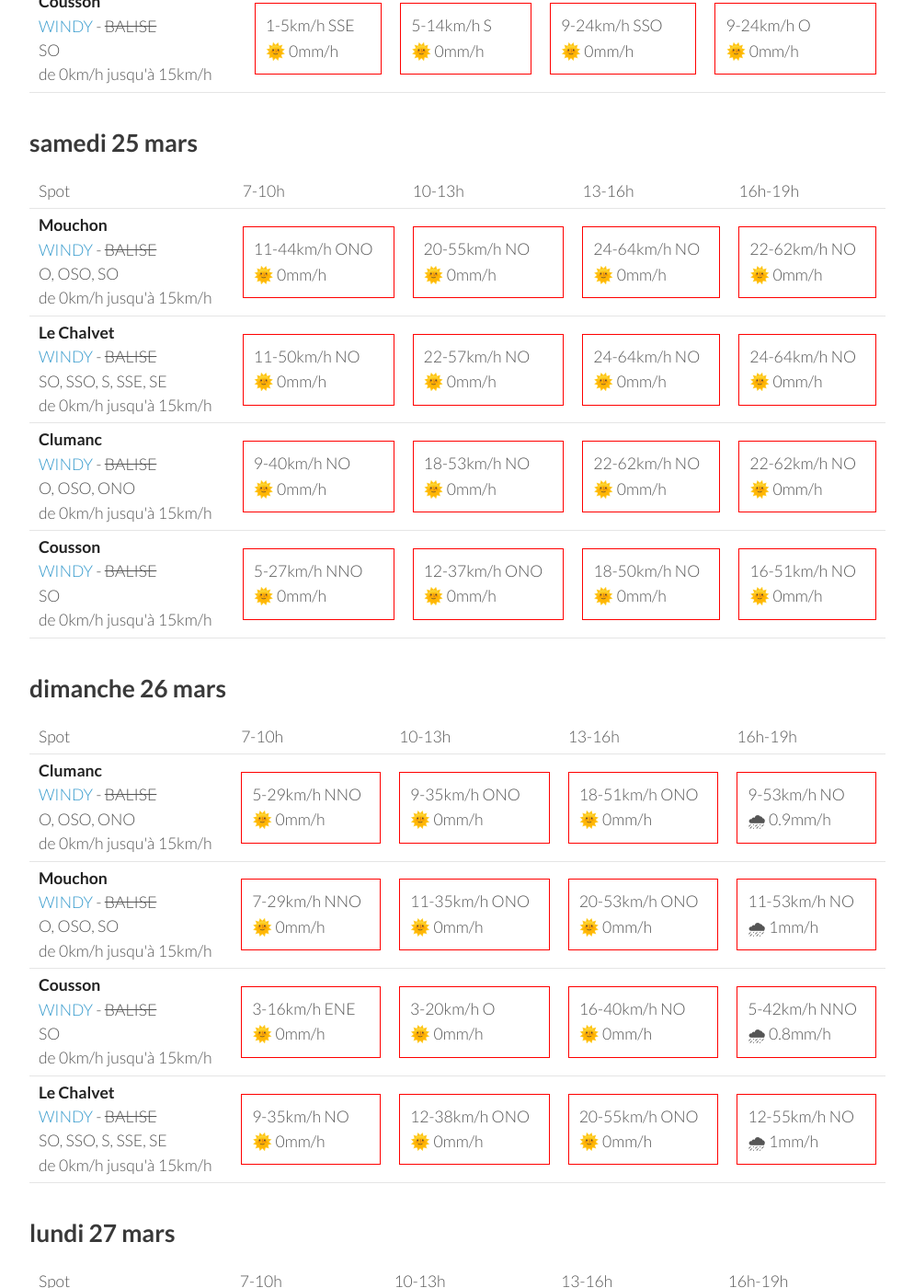
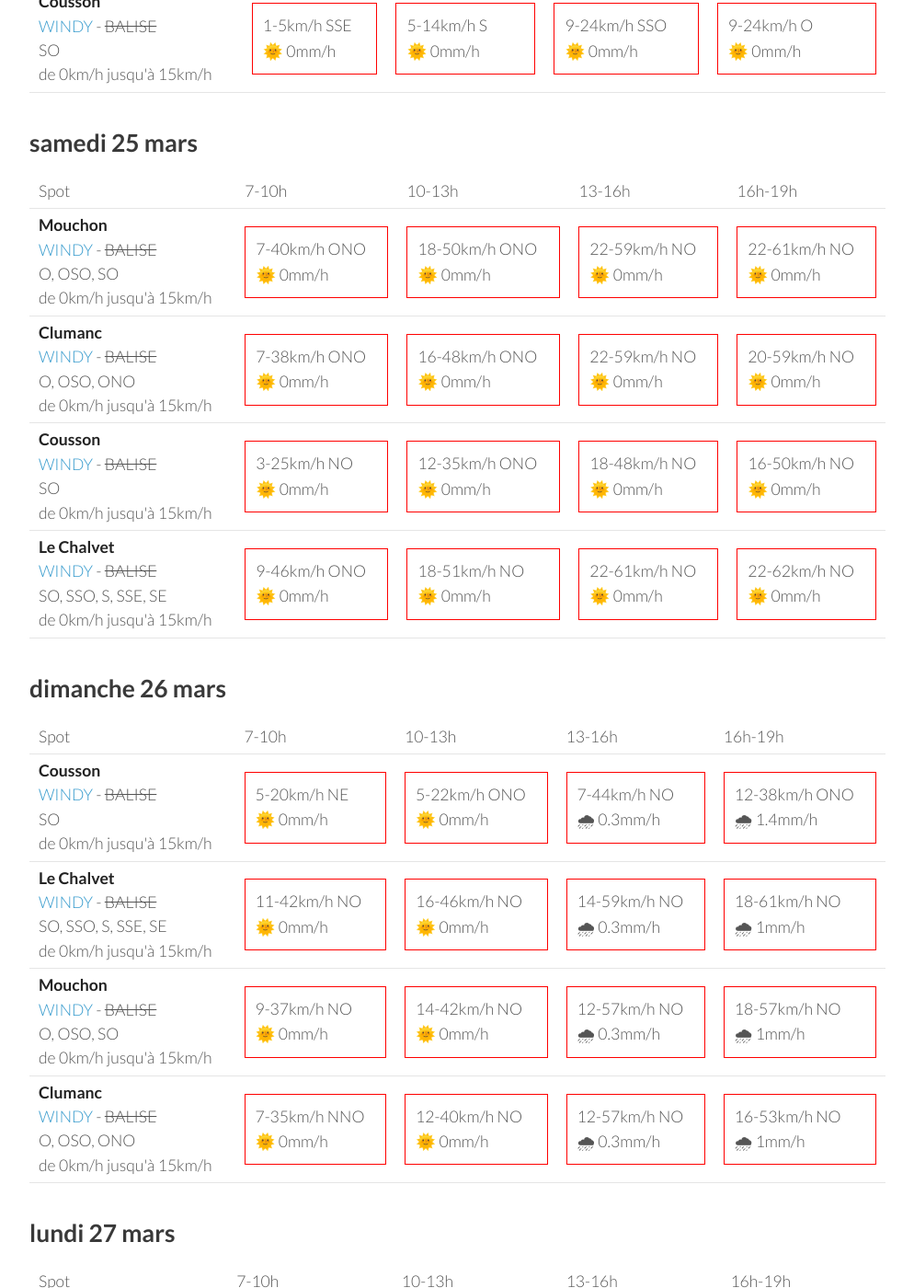
Before and after one commit to parapente-dans-le-nord/parapente-dans-le-nord.github.io, a Jekyll site: the page built from serre_poncon.markdown, in a window 1280 px wide and 1400 px high, scrolled down 1325 px. Shown: the whole window at 92% size, without its empty margins (26-1020 px from the left). Built offline with Jekyll 4.4.1, drawn with Linux system fonts in a browser that asks for light colours; some of the changed text lies outside the part shown.

Commit message:
update index.markdown

```diff
--- a/serre_poncon.markdown
+++ b/serre_poncon.markdown
@@ -24,10 +24,10 @@ page mise à jour le jeudi 23 mars 06:31
 <tr>
         <td><strong>Clumanc</strong><br><a href="https://windy.com/44.027/6.402?43.914,6.403,10,m:eSxaglP">WINDY</a> - <span class="no-balise"> BALISE </span><br> <span class="vent-favorable">O, OSO, ONO</span><br><span class="force-vent">de 0km/h jusqu'à 15km/h</span> </td>
 
-            <td><div class="not-flyable"><p>3-5km/h NNE</p><p>🌞 0mm/h</p></div></td>
-            <td><div class="flyable"><p>1-5km/h O</p><p>🌞 0mm/h</p></div></td>
-            <td><div class="not-flyable"><p>7-20km/h O</p><p>🌞 0mm/h</p></div></td>
-            <td><div class="not-flyable"><p>9-22km/h O</p><p>🌞 0mm/h</p></div></td>
+            <td><div class="not-flyable"><p>3-22km/h NE</p><p>🌧 0.2mm/h</p></div></td>
+            <td><div class="not-flyable"><p>5-20km/h ONO</p><p>🌞 0mm/h</p></div></td>
+            <td><div class="not-flyable"><p>11-31km/h O</p><p>🌞 0mm/h</p></div></td>
+            <td><div class="not-flyable"><p>11-33km/h O</p><p>🌞 0mm/h</p></div></td>
 
 
     </tr>
@@ -100,10 +100,10 @@ page mise à jour le jeudi 23 mars 06:31
 <tr>
         <td><strong>Clumanc</strong><br><a href="https://windy.com/44.027/6.402?43.914,6.403,10,m:eSxaglP">WINDY</a> - <span class="no-balise"> BALISE </span><br> <span class="vent-favorable">O, OSO, ONO</span><br><span class="force-vent">de 0km/h jusqu'à 15km/h</span> </td>
 
-            <td><div class="not-flyable"><p>1-3km/h N</p><p>🌞 0mm/h</p></div></td>
-            <td><div class="not-flyable"><p>1-7km/h SSO</p><p>🌞 0mm/h</p></div></td>
-            <td><div class="not-flyable"><p>5-18km/h SO</p><p>🌞 0mm/h</p></div></td>
-            <td><div class="not-flyable"><p>9-24km/h O</p><p>🌞 0mm/h</p></div></td>
+            <td><div class="not-flyable"><p>3-16km/h E</p><p>🌞 0mm/h</p></div></td>
+            <td><div class="not-flyable"><p>7-25km/h SSO</p><p>🌞 0mm/h</p></div></td>
+            <td><div class="not-flyable"><p>11-31km/h SO</p><p>🌞 0mm/h</p></div></td>
+            <td><div class="not-flyable"><p>11-33km/h O</p><p>🌞 0mm/h</p></div></td>
 
 
     </tr>
@@ -136,40 +136,40 @@ page mise à jour le jeudi 23 mars 06:31
 <tr>
         <td><strong>Mouchon</strong><br><a href="https://windy.com/43.992/6.424?43.878,6.425,10,m:eSuaglR">WINDY</a> - <span class="no-balise"> BALISE </span><br> <span class="vent-favorable">O, OSO, SO</span><br><span class="force-vent">de 0km/h jusqu'à 15km/h</span> </td>
 
-            <td><div class="not-flyable"><p>11-44km/h ONO</p><p>🌞 0mm/h</p></div></td>
-            <td><div class="not-flyable"><p>20-55km/h NO</p><p>🌞 0mm/h</p></div></td>
-            <td><div class="not-flyable"><p>24-64km/h NO</p><p>🌞 0mm/h</p></div></td>
-            <td><div class="not-flyable"><p>22-62km/h NO</p><p>🌞 0mm/h</p></div></td>
+            <td><div class="not-flyable"><p>7-40km/h ONO</p><p>🌞 0mm/h</p></div></td>
+            <td><div class="not-flyable"><p>18-50km/h ONO</p><p>🌞 0mm/h</p></div></td>
+            <td><div class="not-flyable"><p>22-59km/h NO</p><p>🌞 0mm/h</p></div></td>
+            <td><div class="not-flyable"><p>22-61km/h NO</p><p>🌞 0mm/h</p></div></td>
+
+
+    </tr>
+<tr>
+        <td><strong>Clumanc</strong><br><a href="https://windy.com/44.027/6.402?43.914,6.403,10,m:eSxaglP">WINDY</a> - <span class="no-balise"> BALISE </span><br> <span class="vent-favorable">O, OSO, ONO</span><br><span class="force-vent">de 0km/h jusqu'à 15km/h</span> </td>
+
+            <td><div class="not-flyable"><p>7-38km/h ONO</p><p>🌞 0mm/h</p></div></td>
+            <td><div class="not-flyable"><p>16-48km/h ONO</p><p>🌞 0mm/h</p></div></td>
+            <td><div class="not-flyable"><p>22-59km/h NO</p><p>🌞 0mm/h</p></div></td>
+            <td><div class="not-flyable"><p>20-59km/h NO</p><p>🌞 0mm/h</p></div></td>
+
+
+    </tr>
+<tr>
+        <td><strong>Cousson</strong><br><a href="https://windy.com/44.054/6.240?43.940,6.241,10,m:eSAaglz">WINDY</a> - <span class="no-balise"> BALISE </span><br> <span class="vent-favorable">SO</span><br><span class="force-vent">de 0km/h jusqu'à 15km/h</span> </td>
+
+            <td><div class="not-flyable"><p>3-25km/h NO</p><p>🌞 0mm/h</p></div></td>
+            <td><div class="not-flyable"><p>12-35km/h ONO</p><p>🌞 0mm/h</p></div></td>
+            <td><div class="not-flyable"><p>18-48km/h NO</p><p>🌞 0mm/h</p></div></td>
+            <td><div class="not-flyable"><p>16-50km/h NO</p><p>🌞 0mm/h</p></div></td>
 
 
     </tr>
 <tr>
         <td><strong>Le Chalvet</strong><br><a href="https://windy.com/43.979/6.480?43.866,6.480,10,m:eSsaglX">WINDY</a> - <span class="no-balise"> BALISE </span><br> <span class="vent-favorable">SO, SSO, S, SSE, SE</span><br><span class="force-vent">de 0km/h jusqu'à 15km/h</span> </td>
 
-            <td><div class="not-flyable"><p>11-50km/h NO</p><p>🌞 0mm/h</p></div></td>
-            <td><div class="not-flyable"><p>22-57km/h NO</p><p>🌞 0mm/h</p></div></td>
-            <td><div class="not-flyable"><p>24-64km/h NO</p><p>🌞 0mm/h</p></div></td>
-            <td><div class="not-flyable"><p>24-64km/h NO</p><p>🌞 0mm/h</p></div></td>
-
-
-    </tr>
-<tr>
-        <td><strong>Clumanc</strong><br><a href="https://windy.com/44.027/6.402?43.914,6.403,10,m:eSxaglP">WINDY</a> - <span class="no-balise"> BALISE </span><br> <span class="vent-favorable">O, OSO, ONO</span><br><span class="force-vent">de 0km/h jusqu'à 15km/h</span> </td>
-
-            <td><div class="not-flyable"><p>9-40km/h NO</p><p>🌞 0mm/h</p></div></td>
-            <td><div class="not-flyable"><p>18-53km/h NO</p><p>🌞 0mm/h</p></div></td>
+            <td><div class="not-flyable"><p>9-46km/h ONO</p><p>🌞 0mm/h</p></div></td>
+            <td><div class="not-flyable"><p>18-51km/h NO</p><p>🌞 0mm/h</p></div></td>
+            <td><div class="not-flyable"><p>22-61km/h NO</p><p>🌞 0mm/h</p></div></td>
             <td><div class="not-flyable"><p>22-62km/h NO</p><p>🌞 0mm/h</p></div></td>
-            <td><div class="not-flyable"><p>22-62km/h NO</p><p>🌞 0mm/h</p></div></td>
-
-
-    </tr>
-<tr>
-        <td><strong>Cousson</strong><br><a href="https://windy.com/44.054/6.240?43.940,6.241,10,m:eSAaglz">WINDY</a> - <span class="no-balise"> BALISE </span><br> <span class="vent-favorable">SO</span><br><span class="force-vent">de 0km/h jusqu'à 15km/h</span> </td>
-
-            <td><div class="not-flyable"><p>5-27km/h NNO</p><p>🌞 0mm/h</p></div></td>
-            <td><div class="not-flyable"><p>12-37km/h ONO</p><p>🌞 0mm/h</p></div></td>
-            <td><div class="not-flyable"><p>18-50km/h NO</p><p>🌞 0mm/h</p></div></td>
-            <td><div class="not-flyable"><p>16-51km/h NO</p><p>🌞 0mm/h</p></div></td>
 
 
     </tr>
@@ -190,42 +190,42 @@ page mise à jour le jeudi 23 mars 06:31
       <td>16h-19h</td>
     </tr>
 <tr>
-        <td><strong>Clumanc</strong><br><a href="https://windy.com/44.027/6.402?43.914,6.403,10,m:eSxaglP">WINDY</a> - <span class="no-balise"> BALISE </span><br> <span class="vent-favorable">O, OSO, ONO</span><br><span class="force-vent">de 0km/h jusqu'à 15km/h</span> </td>
+        <td><strong>Cousson</strong><br><a href="https://windy.com/44.054/6.240?43.940,6.241,10,m:eSAaglz">WINDY</a> - <span class="no-balise"> BALISE </span><br> <span class="vent-favorable">SO</span><br><span class="force-vent">de 0km/h jusqu'à 15km/h</span> </td>
 
-            <td><div class="not-flyable"><p>5-29km/h NNO</p><p>🌞 0mm/h</p></div></td>
-            <td><div class="not-flyable"><p>9-35km/h ONO</p><p>🌞 0mm/h</p></div></td>
-            <td><div class="not-flyable"><p>18-51km/h ONO</p><p>🌞 0mm/h</p></div></td>
-            <td><div class="not-flyable"><p>9-53km/h NO</p><p>🌧 0.9mm/h</p></div></td>
+            <td><div class="not-flyable"><p>5-20km/h NE</p><p>🌞 0mm/h</p></div></td>
+            <td><div class="not-flyable"><p>5-22km/h ONO</p><p>🌞 0mm/h</p></div></td>
+            <td><div class="not-flyable"><p>7-44km/h NO</p><p>🌧 0.3mm/h</p></div></td>
+            <td><div class="not-flyable"><p>12-38km/h ONO</p><p>🌧 1.4mm/h</p></div></td>
+
+
+    </tr>
+<tr>
+        <td><strong>Le Chalvet</strong><br><a href="https://windy.com/43.979/6.480?43.866,6.480,10,m:eSsaglX">WINDY</a> - <span class="no-balise"> BALISE </span><br> <span class="vent-favorable">SO, SSO, S, SSE, SE</span><br><span class="force-vent">de 0km/h jusqu'à 15km/h</span> </td>
+
+            <td><div class="not-flyable"><p>11-42km/h NO</p><p>🌞 0mm/h</p></div></td>
+            <td><div class="not-flyable"><p>16-46km/h NO</p><p>🌞 0mm/h</p></div></td>
+            <td><div class="not-flyable"><p>14-59km/h NO</p><p>🌧 0.3mm/h</p></div></td>
+            <td><div class="not-flyable"><p>18-61km/h NO</p><p>🌧 1mm/h</p></div></td>
 
 
     </tr>
 <tr>
         <td><strong>Mouchon</strong><br><a href="https://windy.com/43.992/6.424?43.878,6.425,10,m:eSuaglR">WINDY</a> - <span class="no-balise"> BALISE </span><br> <span class="vent-favorable">O, OSO, SO</span><br><span class="force-vent">de 0km/h jusqu'à 15km/h</span> </td>
 
-            <td><div class="not-flyable"><p>7-29km/h NNO</p><p>🌞 0mm/h</p></div></td>
-            <td><div class="not-flyable"><p>11-35km/h ONO</p><p>🌞 0mm/h</p></div></td>
-            <td><div class="not-flyable"><p>20-53km/h ONO</p><p>🌞 0mm/h</p></div></td>
-            <td><div class="not-flyable"><p>11-53km/h NO</p><p>🌧 1mm/h</p></div></td>
+            <td><div class="not-flyable"><p>9-37km/h NO</p><p>🌞 0mm/h</p></div></td>
+            <td><div class="not-flyable"><p>14-42km/h NO</p><p>🌞 0mm/h</p></div></td>
+            <td><div class="not-flyable"><p>12-57km/h NO</p><p>🌧 0.3mm/h</p></div></td>
+            <td><div class="not-flyable"><p>18-57km/h NO</p><p>🌧 1mm/h</p></div></td>
 
 
     </tr>
 <tr>
-        <td><strong>Cousson</strong><br><a href="https://windy.com/44.054/6.240?43.940,6.241,10,m:eSAaglz">WINDY</a> - <span class="no-balise"> BALISE </span><br> <span class="vent-favorable">SO</span><br><span class="force-vent">de 0km/h jusqu'à 15km/h</span> </td>
+        <td><strong>Clumanc</strong><br><a href="https://windy.com/44.027/6.402?43.914,6.403,10,m:eSxaglP">WINDY</a> - <span class="no-balise"> BALISE </span><br> <span class="vent-favorable">O, OSO, ONO</span><br><span class="force-vent">de 0km/h jusqu'à 15km/h</span> </td>
 
-            <td><div class="not-flyable"><p>3-16km/h ENE</p><p>🌞 0mm/h</p></div></td>
-            <td><div class="not-flyable"><p>3-20km/h O</p><p>🌞 0mm/h</p></div></td>
-            <td><div class="not-flyable"><p>16-40km/h NO</p><p>🌞 0mm/h</p></div></td>
-            <td><div class="not-flyable"><p>5-42km/h NNO</p><p>🌧 0.8mm/h</p></div></td>
-
-
-    </tr>
-<tr>
-        <td><strong>Le Chalvet</strong><br><a href="https://windy.com/43.979/6.480?43.866,6.480,10,m:eSsaglX">WINDY</a> - <span class="no-balise"> BALISE </span><br> <span class="vent-favorable">SO, SSO, S, SSE, SE</span><br><span class="force-vent">de 0km/h jusqu'à 15km/h</span> </td>
-
-            <td><div class="not-flyable"><p>9-35km/h NO</p><p>🌞 0mm/h</p></div></td>
-            <td><div class="not-flyable"><p>12-38km/h ONO</p><p>🌞 0mm/h</p></div></td>
-            <td><div class="not-flyable"><p>20-55km/h ONO</p><p>🌞 0mm/h</p></div></td>
-            <td><div class="not-flyable"><p>12-55km/h NO</p><p>🌧 1mm/h</p></div></td>
+            <td><div class="not-flyable"><p>7-35km/h NNO</p><p>🌞 0mm/h</p></div></td>
+            <td><div class="not-flyable"><p>12-40km/h NO</p><p>🌞 0mm/h</p></div></td>
+            <td><div class="not-flyable"><p>12-57km/h NO</p><p>🌧 0.3mm/h</p></div></td>
+            <td><div class="not-flyable"><p>16-53km/h NO</p><p>🌧 1mm/h</p></div></td>
 
 
     </tr>
@@ -246,21 +246,11 @@ page mise à jour le jeudi 23 mars 06:31
       <td>16h-19h</td>
     </tr>
 <tr>
-        <td><strong>Le Chalvet</strong><br><a href="https://windy.com/43.979/6.480?43.866,6.480,10,m:eSsaglX">WINDY</a> - <span class="no-balise"> BALISE </span><br> <span class="vent-favorable">SO, SSO, S, SSE, SE</span><br><span class="force-vent">de 0km/h jusqu'à 15km/h</span> </td>
-
-            <td><div class="not-flyable"><p>22-66km/h NO</p><p>🌞 0mm/h</p></div></td>
-            <td><div class="not-flyable"><p>25-68km/h NO</p><p>🌞 0mm/h</p></div></td>
-            <td><div class="not-flyable"><p>25-72km/h NO</p><p>🌞 0mm/h</p></div></td>
-            <td><div class="not-flyable"><p>24-70km/h NO</p><p>🌞 0mm/h</p></div></td>
-
-
-    </tr>
-<tr>
         <td><strong>Mouchon</strong><br><a href="https://windy.com/43.992/6.424?43.878,6.425,10,m:eSuaglR">WINDY</a> - <span class="no-balise"> BALISE </span><br> <span class="vent-favorable">O, OSO, SO</span><br><span class="force-vent">de 0km/h jusqu'à 15km/h</span> </td>
 
-            <td><div class="not-flyable"><p>22-64km/h NO</p><p>🌞 0mm/h</p></div></td>
-            <td><div class="not-flyable"><p>25-68km/h NO</p><p>🌞 0mm/h</p></div></td>
-            <td><div class="not-flyable"><p>25-72km/h NO</p><p>🌞 0mm/h</p></div></td>
+            <td><div class="not-flyable"><p>18-57km/h ONO</p><p>🌞 0mm/h</p></div></td>
+            <td><div class="not-flyable"><p>24-66km/h NO</p><p>🌞 0mm/h</p></div></td>
+            <td><div class="not-flyable"><p>25-70km/h NO</p><p>🌞 0mm/h</p></div></td>
             <td><div class="not-flyable"><p>24-70km/h NO</p><p>🌞 0mm/h</p></div></td>
 
 
@@ -268,20 +258,30 @@ page mise à jour le jeudi 23 mars 06:31
 <tr>
         <td><strong>Clumanc</strong><br><a href="https://windy.com/44.027/6.402?43.914,6.403,10,m:eSxaglP">WINDY</a> - <span class="no-balise"> BALISE </span><br> <span class="vent-favorable">O, OSO, ONO</span><br><span class="force-vent">de 0km/h jusqu'à 15km/h</span> </td>
 
-            <td><div class="not-flyable"><p>20-62km/h NO</p><p>🌞 0mm/h</p></div></td>
+            <td><div class="not-flyable"><p>16-57km/h ONO</p><p>🌞 0mm/h</p></div></td>
+            <td><div class="not-flyable"><p>24-66km/h NO</p><p>🌞 0mm/h</p></div></td>
+            <td><div class="not-flyable"><p>25-70km/h NO</p><p>🌞 0mm/h</p></div></td>
             <td><div class="not-flyable"><p>24-68km/h NO</p><p>🌞 0mm/h</p></div></td>
+
+
+    </tr>
+<tr>
+        <td><strong>Le Chalvet</strong><br><a href="https://windy.com/43.979/6.480?43.866,6.480,10,m:eSsaglX">WINDY</a> - <span class="no-balise"> BALISE </span><br> <span class="vent-favorable">SO, SSO, S, SSE, SE</span><br><span class="force-vent">de 0km/h jusqu'à 15km/h</span> </td>
+
+            <td><div class="not-flyable"><p>22-64km/h ONO</p><p>🌞 0mm/h</p></div></td>
+            <td><div class="not-flyable"><p>24-70km/h NO</p><p>🌞 0mm/h</p></div></td>
             <td><div class="not-flyable"><p>25-70km/h NO</p><p>🌞 0mm/h</p></div></td>
-            <td><div class="not-flyable"><p>24-70km/h NNO</p><p>🌞 0mm/h</p></div></td>
+            <td><div class="not-flyable"><p>24-70km/h NO</p><p>🌞 0mm/h</p></div></td>
 
 
     </tr>
 <tr>
         <td><strong>Cousson</strong><br><a href="https://windy.com/44.054/6.240?43.940,6.241,10,m:eSAaglz">WINDY</a> - <span class="no-balise"> BALISE </span><br> <span class="vent-favorable">SO</span><br><span class="force-vent">de 0km/h jusqu'à 15km/h</span> </td>
 
-            <td><div class="not-flyable"><p>18-55km/h NO</p><p>🌧 0.2mm/h</p></div></td>
-            <td><div class="not-flyable"><p>24-62km/h NNO</p><p>🌞 0mm/h</p></div></td>
-            <td><div class="not-flyable"><p>25-66km/h NNO</p><p>🌞 0mm/h</p></div></td>
-            <td><div class="not-flyable"><p>25-66km/h NNO</p><p>🌞 0mm/h</p></div></td>
+            <td><div class="not-flyable"><p>14-51km/h NO</p><p>🌞 0mm/h</p></div></td>
+            <td><div class="not-flyable"><p>24-64km/h NNO</p><p>🌞 0mm/h</p></div></td>
+            <td><div class="not-flyable"><p>24-68km/h NNO</p><p>🌞 0mm/h</p></div></td>
+            <td><div class="not-flyable"><p>24-64km/h NNO</p><p>🌞 0mm/h</p></div></td>
 
 
     </tr>
@@ -289,3 +289,59 @@ page mise à jour le jeudi 23 mars 06:31
 </tbody>
 </table>
 {:/}
+## mardi 28 mars
+
+{::nomarkdown}
+<table>
+  <tbody>
+    <tr>
+      <td>Spot</td>
+      <td>7-10h</td>
+      <td>10-13h</td>
+      <td>13-16h</td>
+      <td>16h-19h</td>
+    </tr>
+<tr>
+        <td><strong>Mouchon</strong><br><a href="https://windy.com/43.992/6.424?43.878,6.425,10,m:eSuaglR">WINDY</a> - <span class="no-balise"> BALISE </span><br> <span class="vent-favorable">O, OSO, SO</span><br><span class="force-vent">de 0km/h jusqu'à 15km/h</span> </td>
+
+            <td><div class="not-flyable"><p>1-11km/h ENE</p><p>🌞 0mm/h</p></div></td>
+            <td><div class="not-flyable"><p>5-18km/h SO</p><p>🌞 0mm/h</p></div></td>
+            <td><div class="not-flyable"><p>11-31km/h O</p><p>🌞 0mm/h</p></div></td>
+            <td><div class="not-flyable"><p>12-35km/h ONO</p><p>🌞 0mm/h</p></div></td>
+
+
+    </tr>
+<tr>
+        <td><strong>Clumanc</strong><br><a href="https://windy.com/44.027/6.402?43.914,6.403,10,m:eSxaglP">WINDY</a> - <span class="no-balise"> BALISE </span><br> <span class="vent-favorable">O, OSO, ONO</span><br><span class="force-vent">de 0km/h jusqu'à 15km/h</span> </td>
+
+            <td><div class="not-flyable"><p>1-11km/h ENE</p><p>🌞 0mm/h</p></div></td>
+            <td><div class="not-flyable"><p>5-16km/h SO</p><p>🌞 0mm/h</p></div></td>
+            <td><div class="not-flyable"><p>11-31km/h O</p><p>🌞 0mm/h</p></div></td>
+            <td><div class="not-flyable"><p>11-33km/h ONO</p><p>🌞 0mm/h</p></div></td>
+
+
+    </tr>
+<tr>
+        <td><strong>Cousson</strong><br><a href="https://windy.com/44.054/6.240?43.940,6.241,10,m:eSAaglz">WINDY</a> - <span class="no-balise"> BALISE </span><br> <span class="vent-favorable">SO</span><br><span class="force-vent">de 0km/h jusqu'à 15km/h</span> </td>
+
+            <td><div class="not-flyable"><p>3-16km/h ENE</p><p>🌞 0mm/h</p></div></td>
+            <td><div class="not-flyable"><p>3-16km/h SO</p><p>🌞 0mm/h</p></div></td>
+            <td><div class="not-flyable"><p>9-27km/h OSO</p><p>🌞 0mm/h</p></div></td>
+            <td><div class="not-flyable"><p>7-27km/h O</p><p>🌞 0mm/h</p></div></td>
+
+
+    </tr>
+<tr>
+        <td><strong>Le Chalvet</strong><br><a href="https://windy.com/43.979/6.480?43.866,6.480,10,m:eSsaglX">WINDY</a> - <span class="no-balise"> BALISE </span><br> <span class="vent-favorable">SO, SSO, S, SSE, SE</span><br><span class="force-vent">de 0km/h jusqu'à 15km/h</span> </td>
+
+            <td><div class="not-flyable"><p>1-12km/h NNE</p><p>🌞 0mm/h</p></div></td>
+            <td><div class="not-flyable"><p>5-18km/h SO</p><p>🌞 0mm/h</p></div></td>
+            <td><div class="not-flyable"><p>11-33km/h O</p><p>🌞 0mm/h</p></div></td>
+            <td><div class="not-flyable"><p>12-35km/h ONO</p><p>🌞 0mm/h</p></div></td>
+
+
+    </tr>
+
+</tbody>
+</table>
+{:/}
```
Also changed, not shown: other parts of serre_poncon.markdown (+1 -1 lines).
